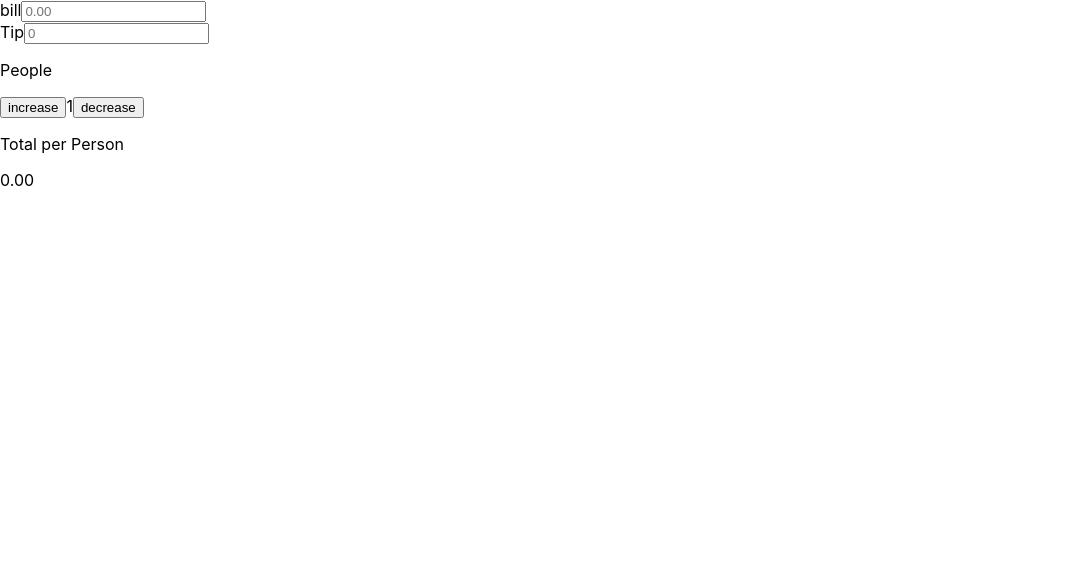
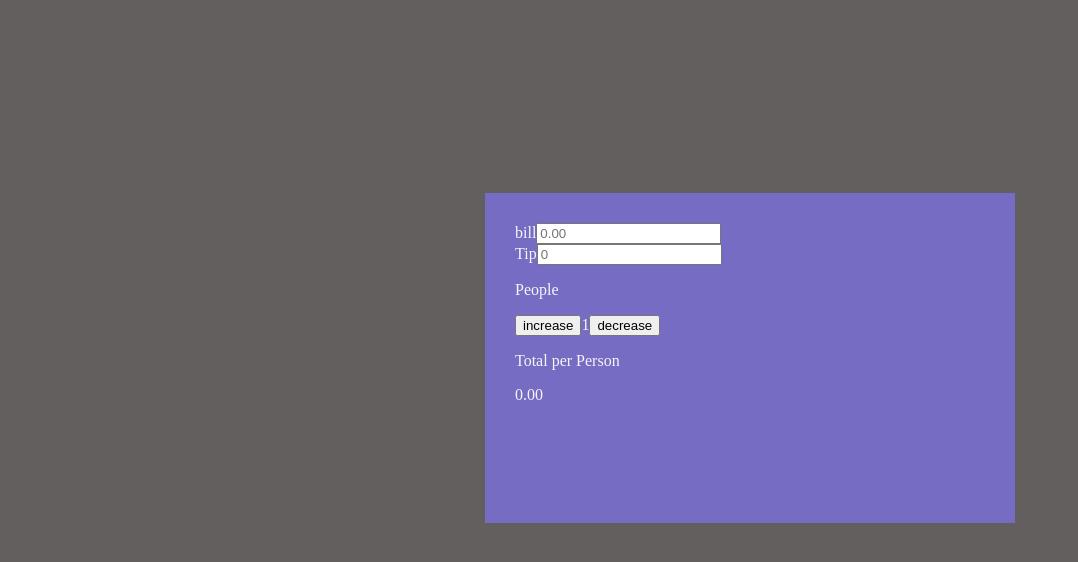
Before and after one commit to usmanabdu/React-tip-calculator, a React (Create React App) app: page / in a window 1280 px wide. Shown: the top 562 px of the page, without its empty margins (0-1078 px from the left). Built offline with nearby package versions, Linux system fonts and the light colour scheme.

Commit message:
style UI

```diff
--- a/src/index.css
+++ b/src/index.css
@@ -1,13 +1,33 @@
 body {
-  margin: 0;
+  /* margin: 0;
   font-family: -apple-system, BlinkMacSystemFont, 'Segoe UI', 'Roboto', 'Oxygen',
     'Ubuntu', 'Cantarell', 'Fira Sans', 'Droid Sans', 'Helvetica Neue',
     sans-serif;
   -webkit-font-smoothing: antialiased;
-  -moz-osx-font-smoothing: grayscale;
+  -moz-osx-font-smoothing: grayscale; */
+  background-color: rgb(99, 95, 95);
+  margin-left: 100px;
 }
 
 code {
   font-family: source-code-pro, Menlo, Monaco, Consolas, 'Courier New',
     monospace;
 }
+.container {
+  display:flex;
+  align-items:center;
+  justify-content:center;
+  width:700px;
+  height:700px;
+  margin-left: 300px;
+
+
+}
+
+.wrapper {
+  background-color:#766cc4;
+  width:500px;
+  height:300px;
+  padding:30px 0 0 30px;
+  color:whitesmoke;
+}
```
